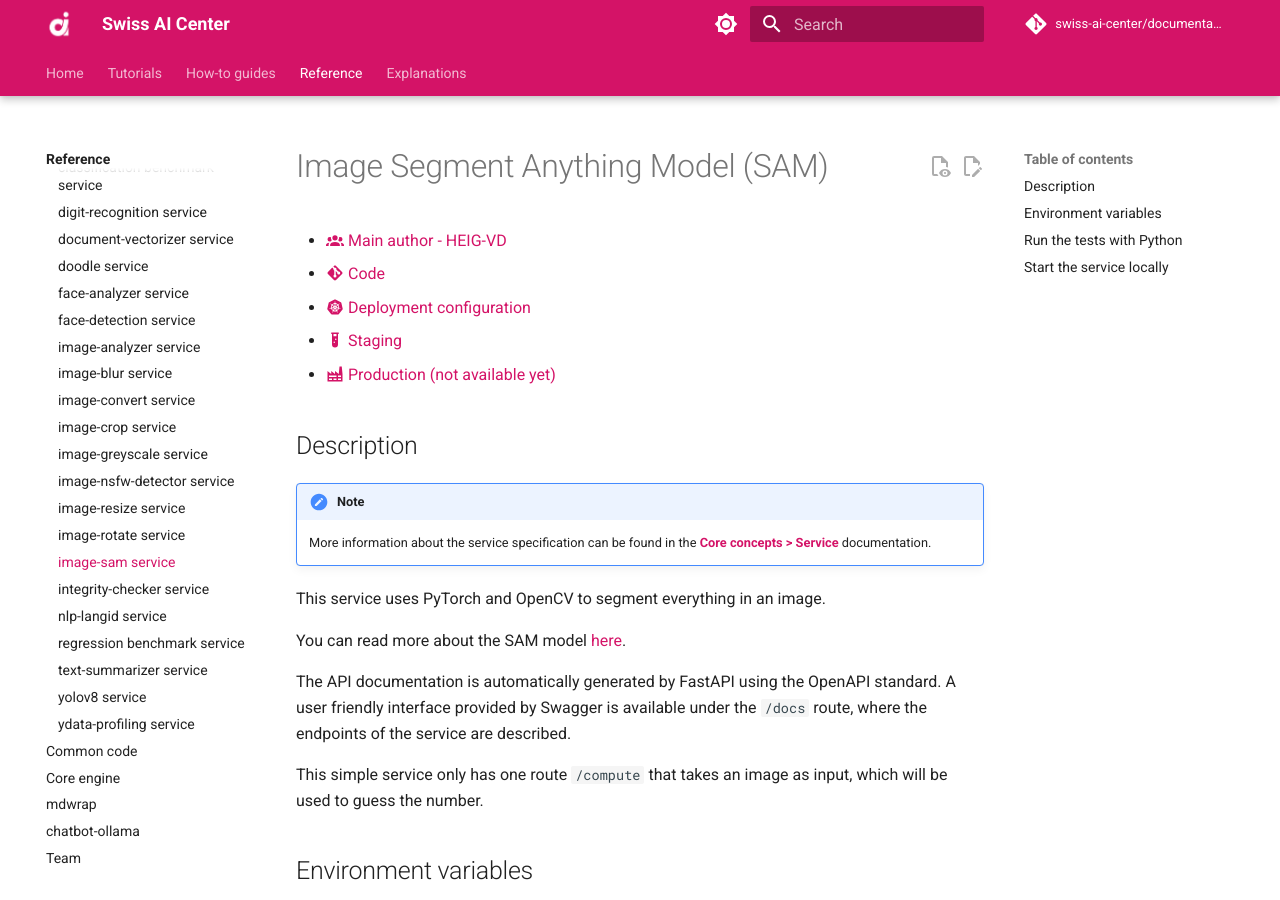
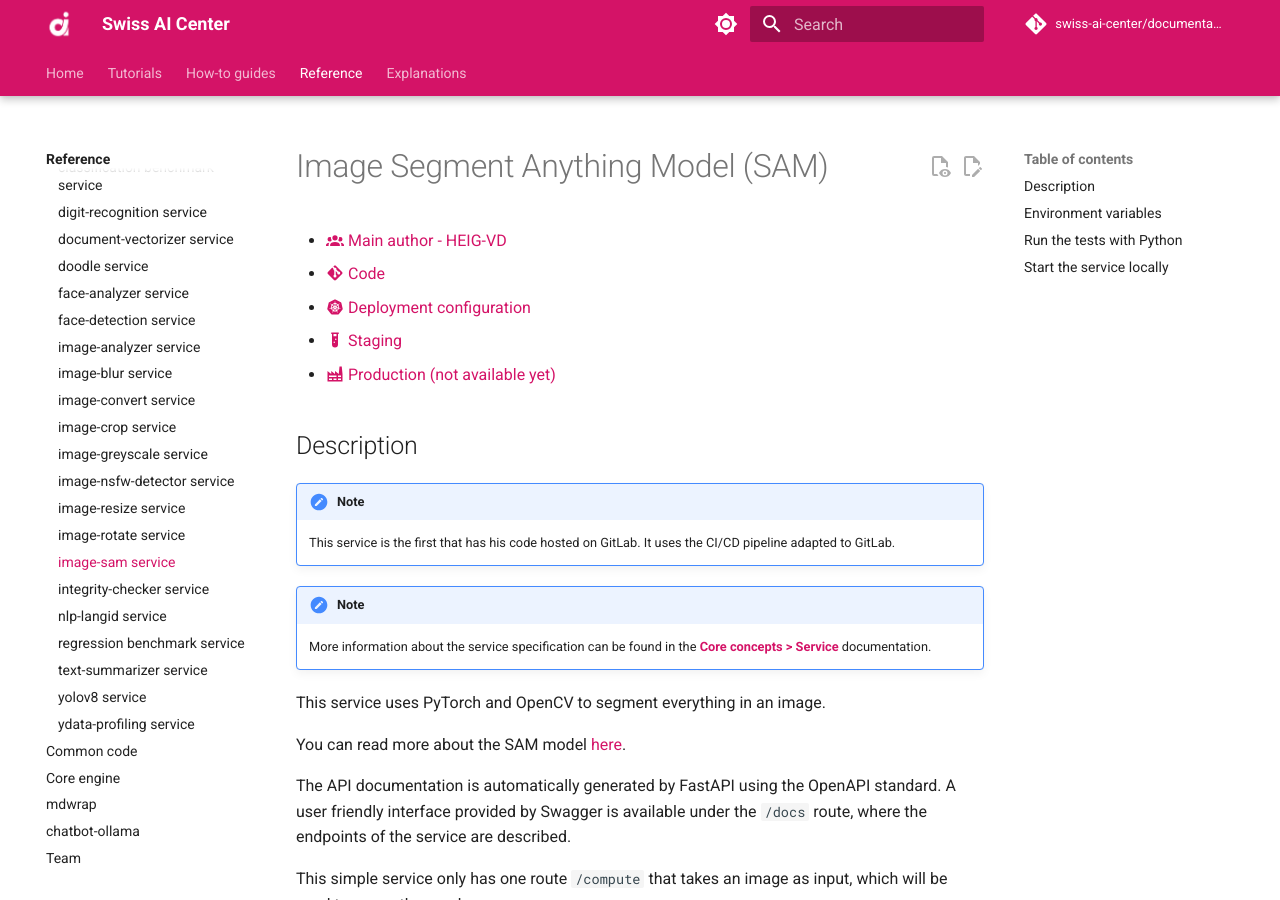
Before and after one commit to swiss-ai-center/documentation, an MkDocs documentation site: the page built from docs/reference/services/image-sam.md, in a window 1280 px wide and 900 px high. Built offline with MkDocs 1.6.1 and Material for MkDocs 9.7.7, drawn with Linux system fonts in a browser that asks for light colours; comment, search, counter and statistics services are not loaded.

Commit message:
added info about gitlab

```diff
--- a/docs/reference/services/image-sam.md
+++ b/docs/reference/services/image-sam.md
@@ -1,12 +1,16 @@
 # Image Segment Anything Model (SAM)
 
 - [:material-account-group: Main author - HEIG-VD](https://www.hes-so.ch/swiss-ai-center/equipe)
-- [:material-git: Code](https://github.com/swiss-ai-center/image-sam-service)
+- [:material-git: Code](https://gitlab.com/swiss-ai-center/image-sam-service)
 - [:material-kubernetes: Deployment configuration](https://github.com/swiss-ai-center/image-sam-service/tree/main/kubernetes)
 - [:material-test-tube: Staging](https://image-sam-swiss-ai-center.kube.isc.heia-fr.ch)
 - [:material-factory: Production (not available yet)](https://image-sam.swiss-ai-center.ch)
 
 ## Description
+
+!!! note
+
+    This service is the first that has his code hosted on GitLab. It uses the CI/CD pipeline adapted to GitLab.
 
 !!! note
 
```
